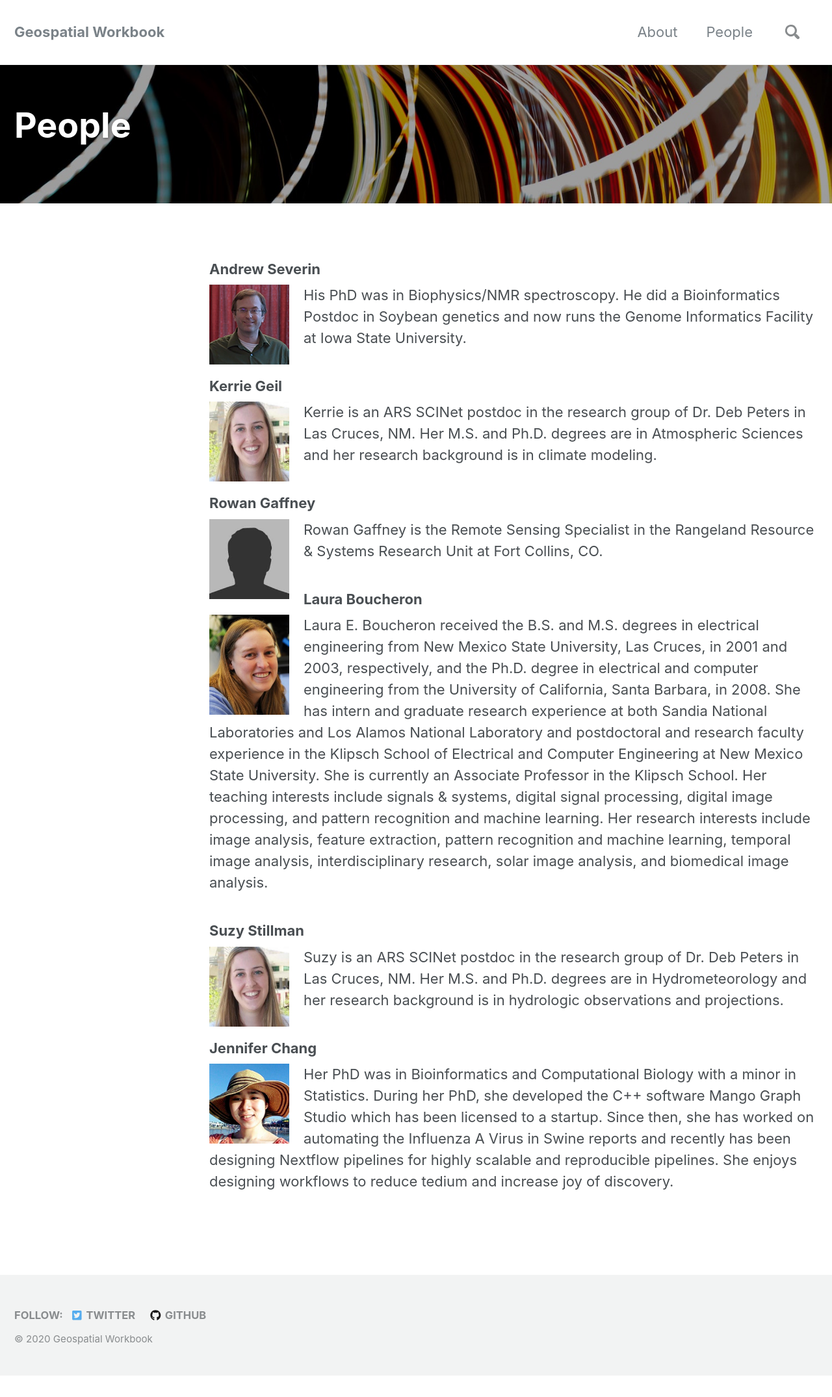
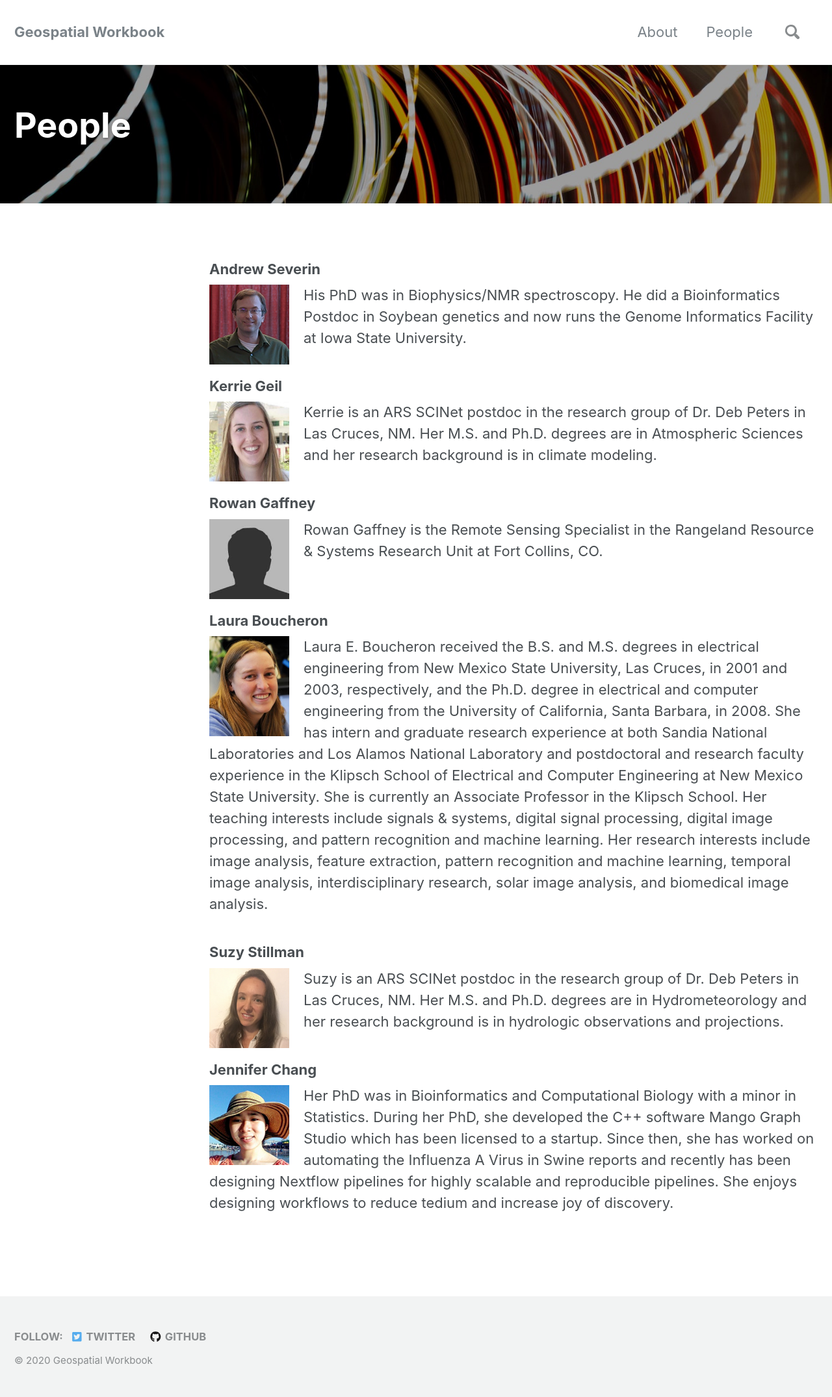
Before and after one commit to ISUgenomics/geospatialworkbook, a Jekyll site: the page built from _pages/people.md, in a window 1280 px wide. Shown: the whole page at 65% size. Built offline with Jekyll 4.4.1, drawn with Linux system fonts in a browser that asks for light colours; cached includes are drawn as plain includes; nearby versions of some CDN libraries; comment, search, counter and statistics services are not loaded; before the commit the page ends 2117 px from its top, so only the background shows below that.

Commit message:
fix typo

```diff
--- a/_pages/people.md
+++ b/_pages/people.md
@@ -24,7 +24,9 @@ Kerrie served as a AAAS Policy Fellow at USDA ARS in Beltsville MD from 2018-202
 
 ### Rowan Gaffney
 ![Rowan](../assets/images/people/profile.jpg){: .align-left-profile }
-Rowan Gaffney is the Remote Sensing Specialist in the Rangeland Resource & Systems Research Unit at Fort Collins, CO.
+Rowan Gaffney is the Remote Sensing Specialist in the Rangeland Resource & Systems Research Unit at Fort Collins, CO. <br /> <br />
+
+
 
 ### Laura Boucheron
 
@@ -33,7 +35,7 @@ Laura E. Boucheron received the B.S. and M.S. degrees in electrical engineering
 
 ### Suzy Stillman
 
-![Suzy](../assets/images/people/KerrieGeil.png){: .align-left-profile }
+![Suzy](../assets/images/people/SuzyStillman.png){: .align-left-profile }
 Suzy is an ARS SCINet postdoc in the research group of Dr. Deb Peters in Las Cruces, NM. Her M.S. and Ph.D. degrees are in Hydrometeorology and her research background is in hydrologic observations and projections.
 
 <!--Suzy began working as a SCINet Postdoc in Las Cruces, NM in Dr. Deb Peters’ research group in July, 2020. After receiving her PhD in hydrometeorology from the University of Arizona, she worked at the Desert Research Institute in Las Vegas, NV, where her main research focus included climate analyses for DoD and DoE. Her background is in evaluating and improving the hydrologic observing system through combining data from a variety of sources. Some of her research that excites her most includes working towards understanding the impact of atmospheric rivers on Colorado River yield and the influence of topography on precipitation in the western US. Her research interests include making the best use of the already available suite of hydrologic observational data to gain a better understanding of the future hydroclimate.-->
```
